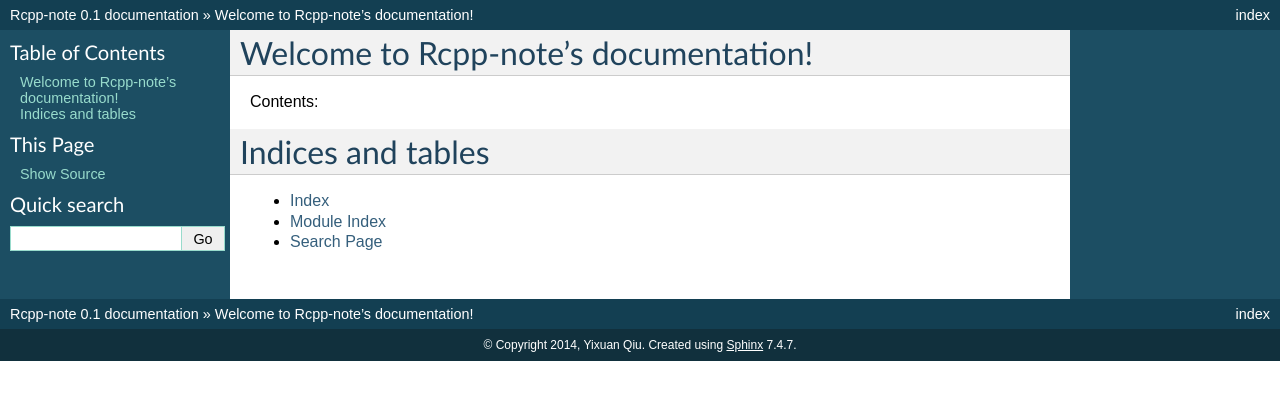
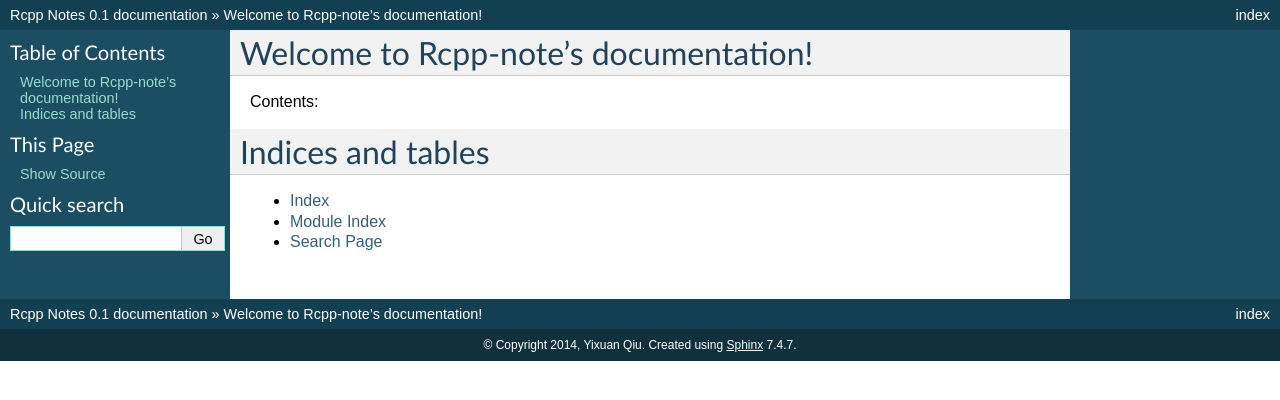
Before and after one commit to yixuan/rcpp-note, a Sphinx documentation site: the page built from source/index.rst, in a window 1280 px wide. Shown: the top 400 px of the page. Built offline with Sphinx 7.4.7, drawn with Linux system fonts in a browser that asks for light colours.

Commit message:
project name

```diff
--- a/source/conf.py
+++ b/source/conf.py
@@ -47,7 +47,7 @@ source_suffix = '.rst'
 master_doc = 'index'
 
 # General information about the project.
-project = u'Rcpp-note'
+project = u'Rcpp Notes'
 copyright = u'2014, Yixuan Qiu'
 
 # The version info for the project you're documenting, acts as replacement for
```
